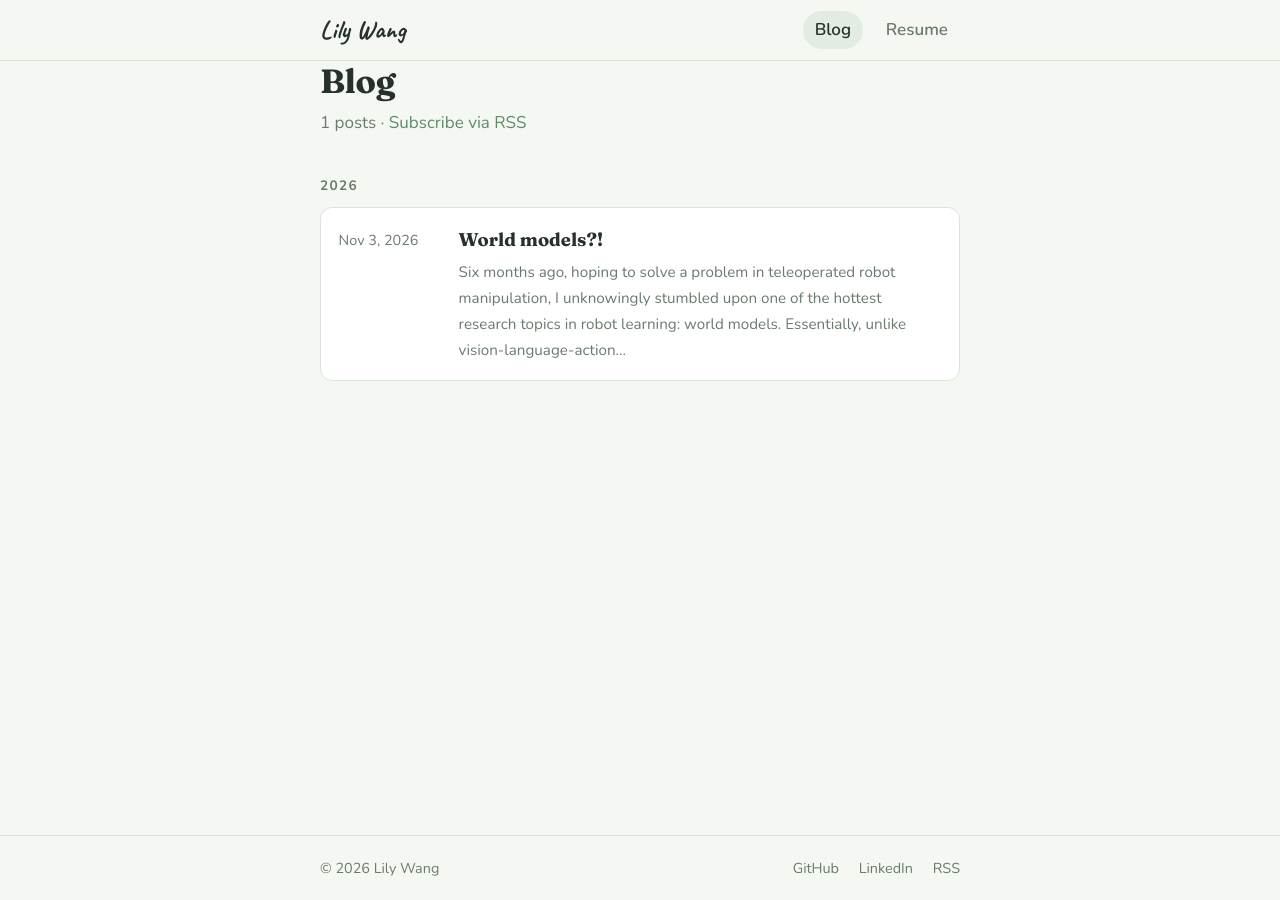
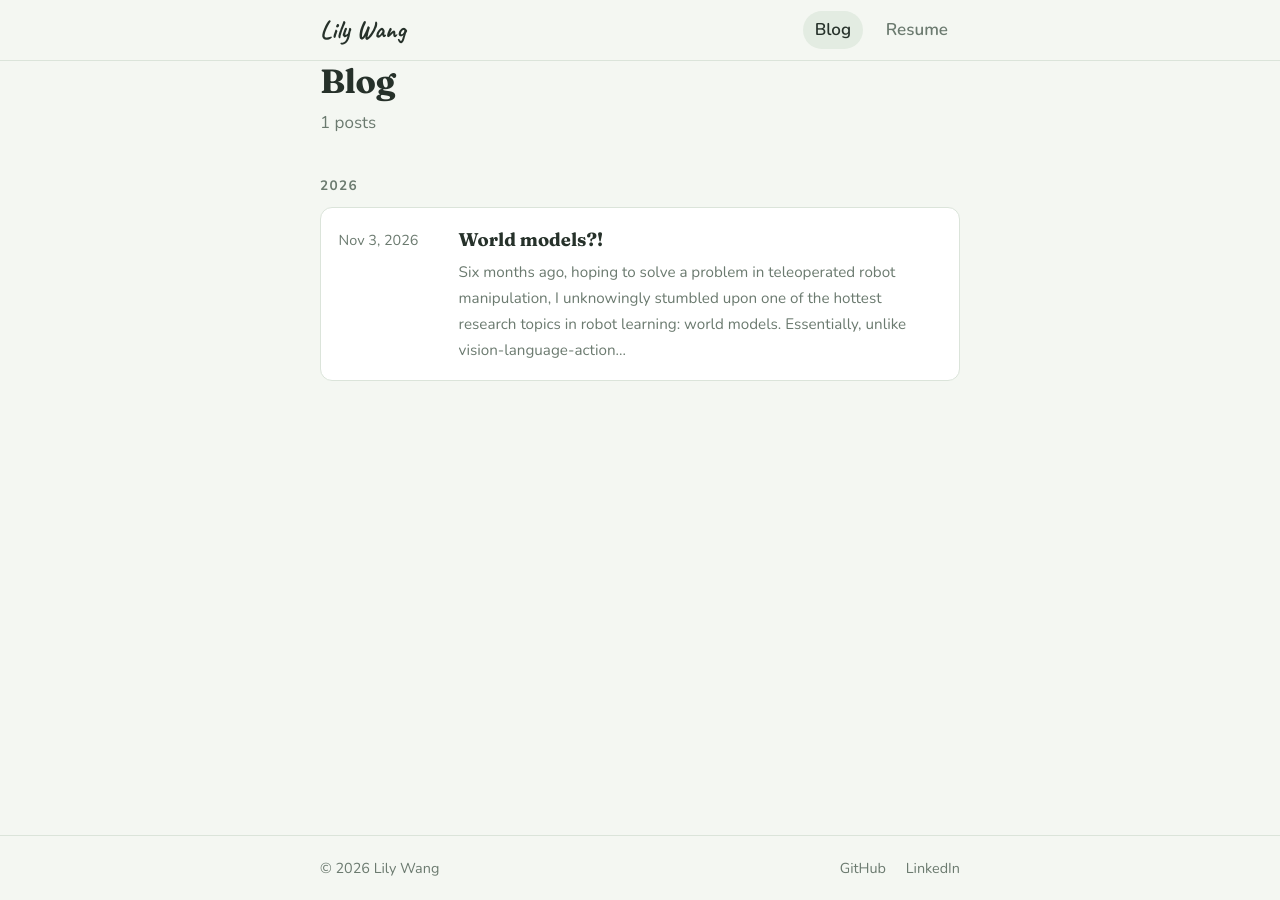
Before and after one commit to lilywang899/lilywang899.github.io, a Jekyll site: the page built from blog/index.html, in a window 1280 px wide. Built offline with Jekyll 4.4.1, drawn with Linux system fonts in a browser that asks for light colours.

Commit message:
Remove RSS links
Co-Authored-By: Claude Fable 5.1 <noreply@anthropic.com>

```diff
--- a/_layouts/default.html
+++ b/_layouts/default.html
@@ -31,7 +31,6 @@
       <span class="footer-links">
         {% if site.github_username and site.github_username != 'USERNAME' %}<a href="https://github.com/{{ site.github_username }}">GitHub</a>{% endif %}
         {% if site.linkedin_url %}<a href="{{ site.linkedin_url }}">LinkedIn</a>{% endif %}
-        <a href="{{ '/feed.xml' | relative_url }}">RSS</a>
       </span>
     </div>
   </footer>
--- a/blog/index.html
+++ b/blog/index.html
@@ -3,7 +3,7 @@ layout: default
 title: Blog
 ---
 <h1 class="page-title">Blog</h1>
-<p class="muted">{{ site.posts | size }} posts &middot; <a href="{{ '/feed.xml' | relative_url }}">Subscribe via RSS</a></p>
+<p class="muted">{{ site.posts | size }} posts</p>
 
 {% assign posts_by_year = site.posts | group_by_exp: "post", "post.date | date: '%Y'" %}
 {% for year in posts_by_year %}
```
